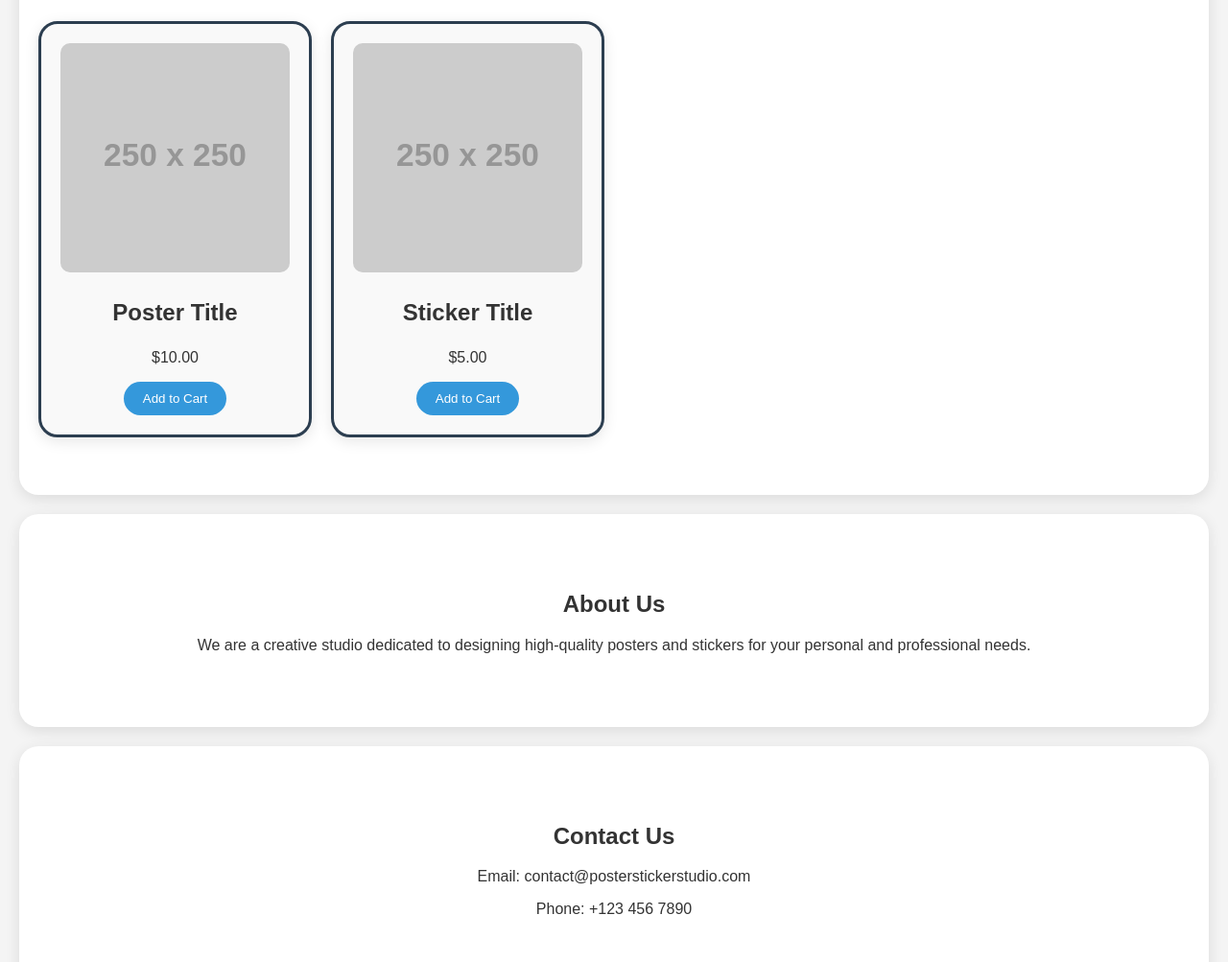
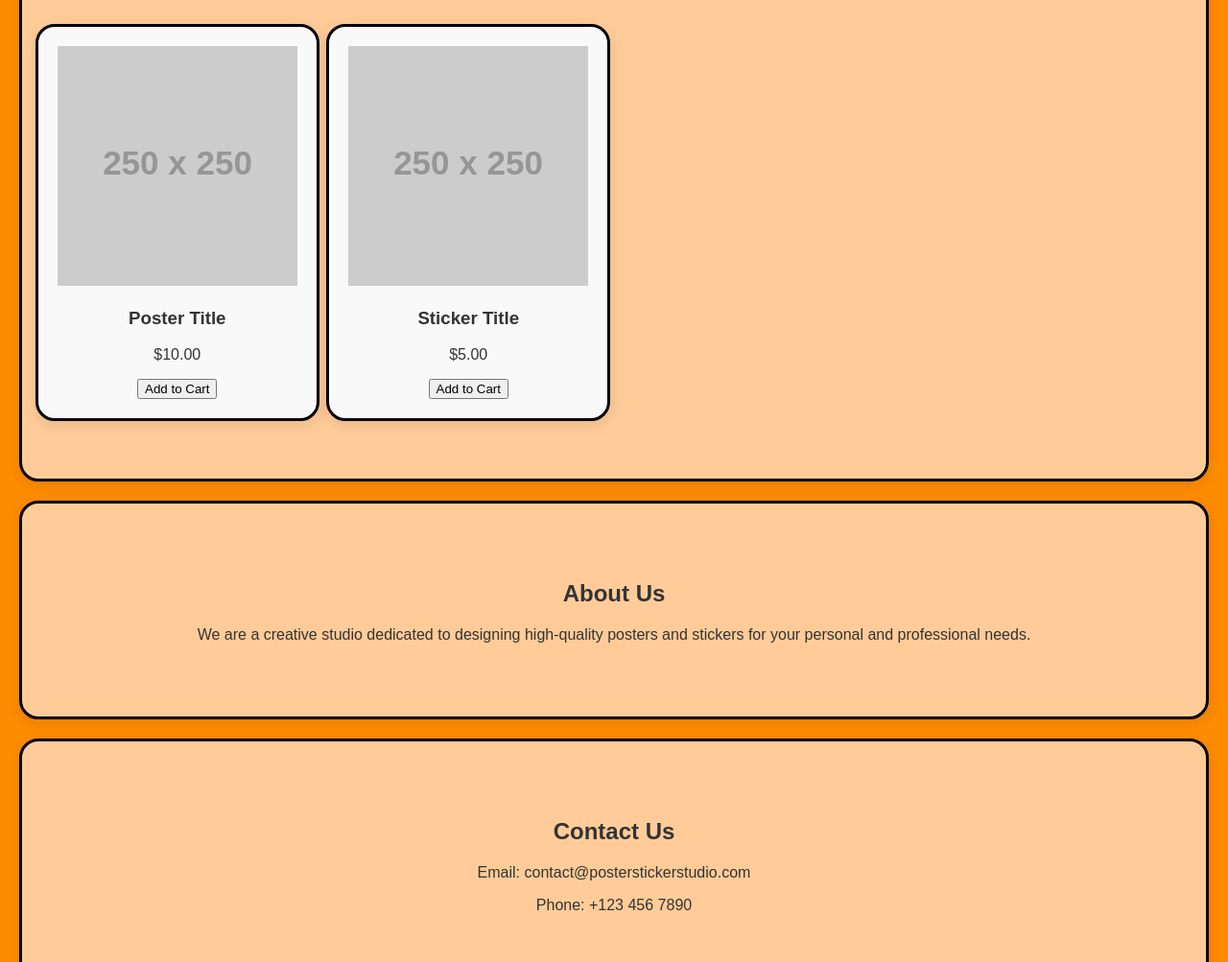
Before and after one commit to posterstickerstudio/posterstickerstudio, a plain HTML site: page index.html in a window 1280 px wide. Shown: the part 274-1277 px from the top of the page at 96% size. Drawn offline with Linux system fonts and the light colour scheme; placeholder pictures from the web are drawn by us.

Commit message:
Update index.html

```diff
--- a/index.html
+++ b/index.html
@@ -11,7 +11,7 @@
             font-family: 'Arial', sans-serif;
             margin: 0;
             padding: 0;
-            background-color: #f4f4f4;
+            background-color: #ff8c00;
             color: #333;
         }
         * {
@@ -52,11 +52,12 @@
         /* Shop Section */
         #shop {
             padding: 60px 20px;
-            background-color: #ffffff;
+            background-color: #ffcc99;
             text-align: center;
             border-radius: 20px;
             margin: 20px;
             box-shadow: 0 4px 15px rgba(0, 0, 0, 0.1);
+            border: 3px solid #000;
         }
         #shop h2 {
             font-size: 3rem;
@@ -76,34 +77,18 @@
             box-shadow: 0 4px 15px rgba(0, 0, 0, 0.1);
             border-radius: 20px;
             transition: transform 0.3s ease, box-shadow 0.3s ease;
-            border: 3px solid #2c3e50;
+            border: 3px solid #000;
         }
-        .product-card img {
-            width: 100%;
-            height: auto;
-            border-radius: 10px;
-            transition: transform 0.3s ease;
-        }
-        .product-card:hover {
-            transform: translateY(-10px);
-            box-shadow: 0 6px 20px rgba(0, 0, 0, 0.2);
-        }
-        .product-card h3 {
-            font-size: 1.5rem;
-            font-weight: bold;
+
+        /* About Us & Contact Sections */
+        #about, #contact {
+            padding: 60px 20px;
+            background-color: #ffcc99;
             text-align: center;
-        }
-        .product-card button {
-            background-color: #3498db;
-            color: white;
-            padding: 10px 20px;
-            border: none;
-            border-radius: 30px;
-            cursor: pointer;
-            transition: background-color 0.3s ease;
-        }
-        .product-card button:hover {
-            background-color: #2980b9;
+            border-radius: 20px;
+            margin: 20px;
+            box-shadow: 0 4px 15px rgba(0, 0, 0, 0.1);
+            border: 3px solid #000;
         }
     </style>
 </head>
@@ -134,12 +119,12 @@
         </div>
     </section>
 
-    <section id="about" style="padding: 60px 20px; background-color: #fff; text-align: center; border-radius: 20px; margin: 20px; box-shadow: 0 4px 15px rgba(0, 0, 0, 0.1);">
+    <section id="about">
         <h2>About Us</h2>
         <p>We are a creative studio dedicated to designing high-quality posters and stickers for your personal and professional needs.</p>
     </section>
 
-    <section id="contact" style="padding: 60px 20px; background-color: #fff; text-align: center; border-radius: 20px; margin: 20px; box-shadow: 0 4px 15px rgba(0, 0, 0, 0.1);">
+    <section id="contact">
         <h2>Contact Us</h2>
         <p>Email: contact@posterstickerstudio.com</p>
         <p>Phone: +123 456 7890</p>
```
